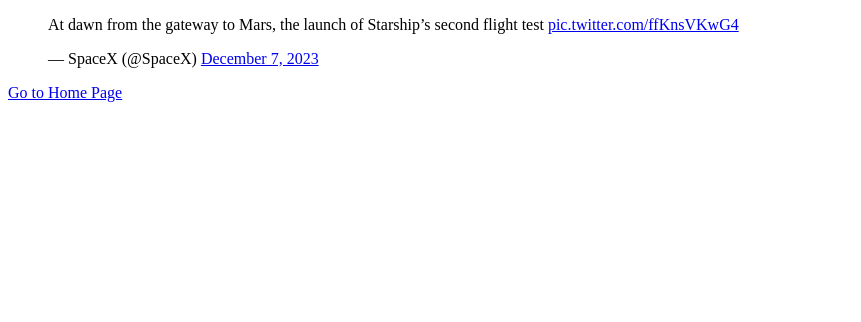
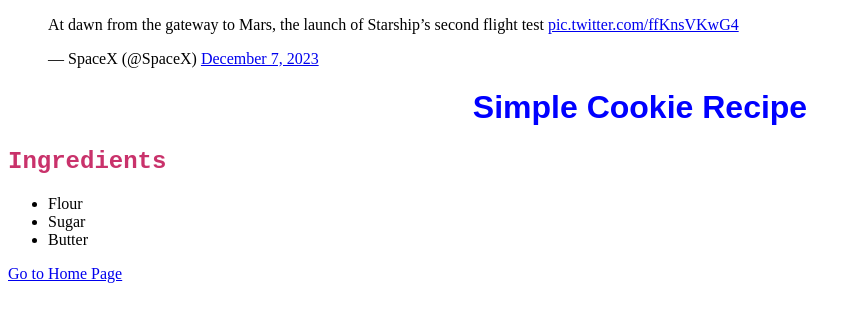
Before and after one commit to ERAD05/JS-Fundamentals, a plain HTML site: page new.html/images/my html projects/tweets.html in a window 1280 px wide. Shown: the whole page, without its empty margins (0-861 px from the left). Drawn offline with Linux system fonts and the light colour scheme.

Commit message:
second commit: Added CSS files and linked them to HTML files

```diff
--- /dev/null
+++ b/new.html/images/my html projects/base.css
@@ -0,0 +1,10 @@
+h1 {
+    color: blue;
+    font-family: Arial, sans-serif;
+    text-align: center;
+}
+h2 {
+    color: rgb(201, 50, 107);
+    font-family: 'Courier New', Courier, monospace;
+    text-align: left;
+}
--- /dev/null
+++ b/new.html/images/my html projects/style.css
@@ -0,0 +1,10 @@
+h2 {
+    color: green;
+    font-family: 'Courier New', Courier, monospace;
+    text-align: left;
+}
+h2 {
+    color: rgb(201, 94, 7);
+    font-family: 'Courier New', Courier, monospace;
+    text-align: left;
+}
--- a/new.html/images/my html projects/tweets.html
+++ b/new.html/images/my html projects/tweets.html
@@ -5,6 +5,8 @@
     <meta charset="UTF-8">
     <meta name="viewport" content="width=device-width, initial-scale=1.0">
     <title>Document</title>
+    <link href="base.css" rel="stylesheet">
+<link href="styles.css" rel="stylesheet">
 </head>
 
 <body>
@@ -14,6 +16,13 @@
             href="https://twitter.com/SpaceX/status/1732824684683784516?ref_src=twsrc%5Etfw">December 7, 2023</a>
     </blockquote>
     <script async src="https://platform.twitter.com/widgets.js" charset="utf-8"></script>
+    <h1>Simple Cookie Recipe</h1>
+    <h2>Ingredients</h2>
+    <ul>
+        <li>Flour</li>
+        <li>Sugar</li>
+        <li>Butter</li>
+    </ul>
 <!-- In about.html, to link back to index.html -->
 <a href="index.html">Go to Home Page</a>
 </body>
```
Also changed, not shown: new.html/images/index.html (+3 -0 lines).
